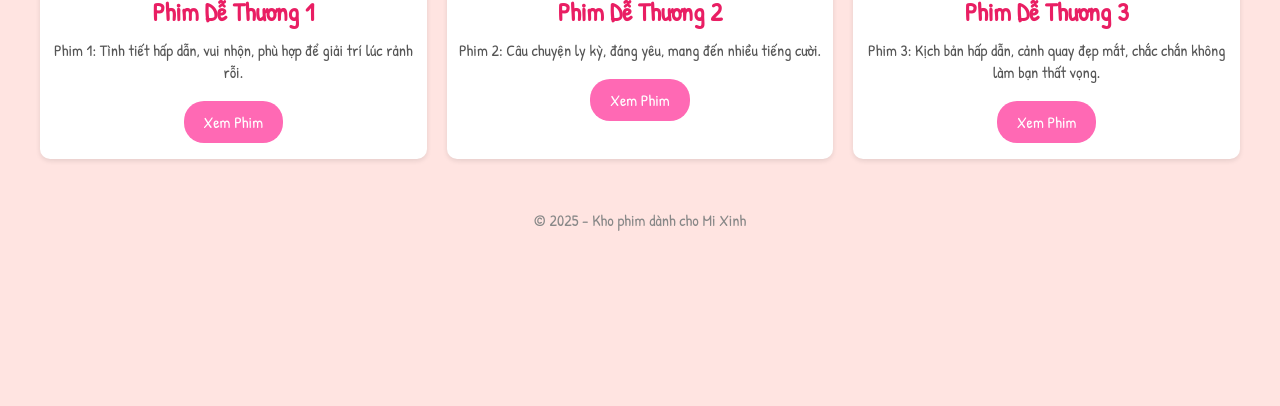
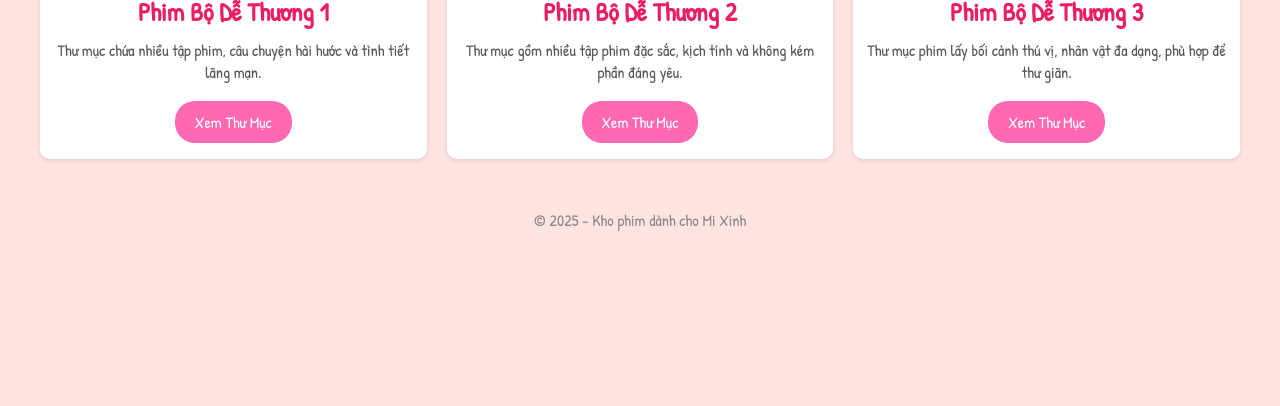
Before and after one commit to mipu29/mipu-motphim, a plain HTML site: page index.html in a window 1280 px wide. Shown: the part 394-800 px from the top of the page. Drawn offline with Linux system fonts and the light colour scheme.

Commit message:
Update index.html

```diff
--- a/index.html
+++ b/index.html
@@ -4,7 +4,7 @@
   <meta charset="UTF-8">
   <title>Kho phim dành cho Mi Xinh</title>
 
-  <!-- Dùng Google Font "Patrick Hand" (hoặc font dễ thương khác) -->
+  <!-- Google Font "Patrick Hand" (dễ thương) -->
   <link rel="preconnect" href="https://fonts.gstatic.com" />
   <link
     href="https://fonts.googleapis.com/css2?family=Patrick+Hand&display=swap"
@@ -76,7 +76,7 @@
       margin: 0 10px 10px 10px;
     }
 
-    /* Nút hoặc link "Xem phim" */
+    /* Nút hoặc link "Xem Thư Mục" */
     .watch-link {
       display: inline-block;
       margin-top: 8px;
@@ -89,7 +89,7 @@
       font-size: 1rem;
     }
     .watch-link:hover {
-      background-color: #f06292; /* Đậm hơn một chút khi hover */
+      background-color: #f06292; /* Đậm hơn chút khi hover */
     }
 
     footer {
@@ -104,64 +104,64 @@
 <body>
   <header>
     <h1>Kho phim dành cho Mi Xinh</h1>
-    <p>Chăm chỉ coi phim để có người iu nha bà!</p>
+    <p>Chọn thư mục tập phim yêu thích và thưởng thức trên Google Drive!</p>
   </header>
 
   <main>
     <div class="movies-grid">
 
-      <!-- Phim 1 -->
+      <!-- Phim 1: Thư mục 1 -->
       <div class="movie-card">
-        <!-- Thay link ảnh bằng ảnh bạn muốn làm poster -->
-        <a href="https://drive.google.com/file/d/YOUR_FILE_ID/view?usp=sharing" target="_blank">
+        <!-- Thay link ảnh bằng poster hoặc ảnh đại diện -->
+        <a href="https://drive.google.com/drive/folders/FOLDER_ID_1?usp=sharing" target="_blank">
           <img src="https://picsum.photos/id/237/400/250" alt="Poster phim 1">
         </a>
-        <h2 class="movie-title">Phim Dễ Thương 1</h2>
+        <h2 class="movie-title">Phim Bộ Dễ Thương 1</h2>
         <p class="movie-desc">
-          Phim 1: Tình tiết hấp dẫn, vui nhộn, phù hợp để giải trí lúc rảnh rỗi.
+          Thư mục chứa nhiều tập phim, câu chuyện hài hước và tình tiết lãng mạn.
         </p>
-        <!-- Thay link Google Drive cho nút -->
+        <!-- Nút dẫn đến thư mục Drive -->
         <a class="watch-link"
-          href="https://drive.google.com/file/d/1-L6TYrTeyFHWh3Un-tDKj_QI86m1cJnB?usp=drive_link/view?usp=sharing"
+          href="https://drive.google.com/drive/folders/1-L6TYrTeyFHWh3Un-tDKj_QI86m1cJnB?usp=drive_link"
           target="_blank">
-          Xem Phim
+          Xem Thư Mục
         </a>
       </div>
 
-      <!-- Phim 2 -->
+      <!-- Phim 2: Thư mục 2 -->
       <div class="movie-card">
-        <a href="https://drive.google.com/file/d/YOUR_FILE_ID/view?usp=sharing" target="_blank">
+        <a href="https://drive.google.com/drive/folders/FOLDER_ID_2?usp=sharing" target="_blank">
           <img src="https://picsum.photos/id/1025/400/250" alt="Poster phim 2">
         </a>
-        <h2 class="movie-title">Phim Dễ Thương 2</h2>
+        <h2 class="movie-title">Phim Bộ Dễ Thương 2</h2>
         <p class="movie-desc">
-          Phim 2: Câu chuyện ly kỳ, đáng yêu, mang đến nhiều tiếng cười.
+          Thư mục gồm nhiều tập phim đặc sắc, kịch tính và không kém phần đáng yêu.
         </p>
         <a class="watch-link"
-          href="https://drive.google.com/file/d/YOUR_FILE_ID/view?usp=sharing"
+          href="https://drive.google.com/drive/folders/FOLDER_ID_2?usp=sharing"
           target="_blank">
-          Xem Phim
+          Xem Thư Mục
         </a>
       </div>
 
-      <!-- Phim 3 -->
+      <!-- Phim 3: Thư mục 3 -->
       <div class="movie-card">
-        <a href="https://drive.google.com/file/d/YOUR_FILE_ID/view?usp=sharing" target="_blank">
+        <a href="https://drive.google.com/drive/folders/FOLDER_ID_3?usp=sharing" target="_blank">
           <img src="https://picsum.photos/id/433/400/250" alt="Poster phim 3">
         </a>
-        <h2 class="movie-title">Phim Dễ Thương 3</h2>
+        <h2 class="movie-title">Phim Bộ Dễ Thương 3</h2>
         <p class="movie-desc">
-          Phim 3: Kịch bản hấp dẫn, cảnh quay đẹp mắt, chắc chắn không làm bạn thất vọng.
+          Thư mục phim lấy bối cảnh thú vị, nhân vật đa dạng, phù hợp để thư giãn.
         </p>
         <a class="watch-link"
-          href="https://drive.google.com/file/d/YOUR_FILE_ID/view?usp=sharing"
+          href="https://drive.google.com/drive/folders/FOLDER_ID_3?usp=sharing"
           target="_blank">
-          Xem Phim
+          Xem Thư Mục
         </a>
       </div>
 
-      <!-- Muốn thêm nhiều phim? Copy khối .movie-card trên,
-           rồi thay link ảnh + link Drive + text cho phù hợp -->
+      <!-- Thêm phim? Copy đoạn movie-card,
+           sửa link ảnh + link folder + text theo nhu cầu -->
     </div>
   </main>
 
```
